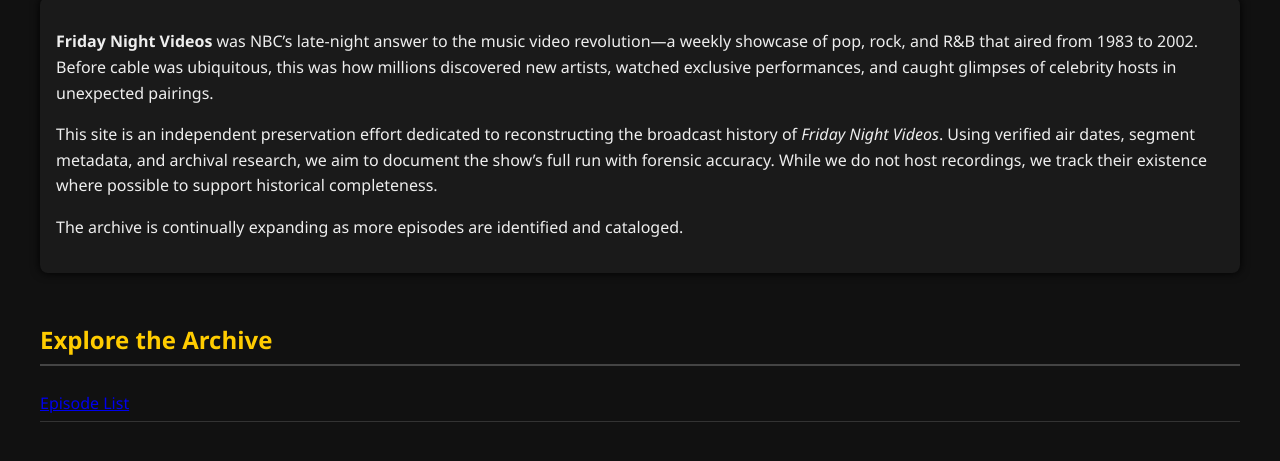
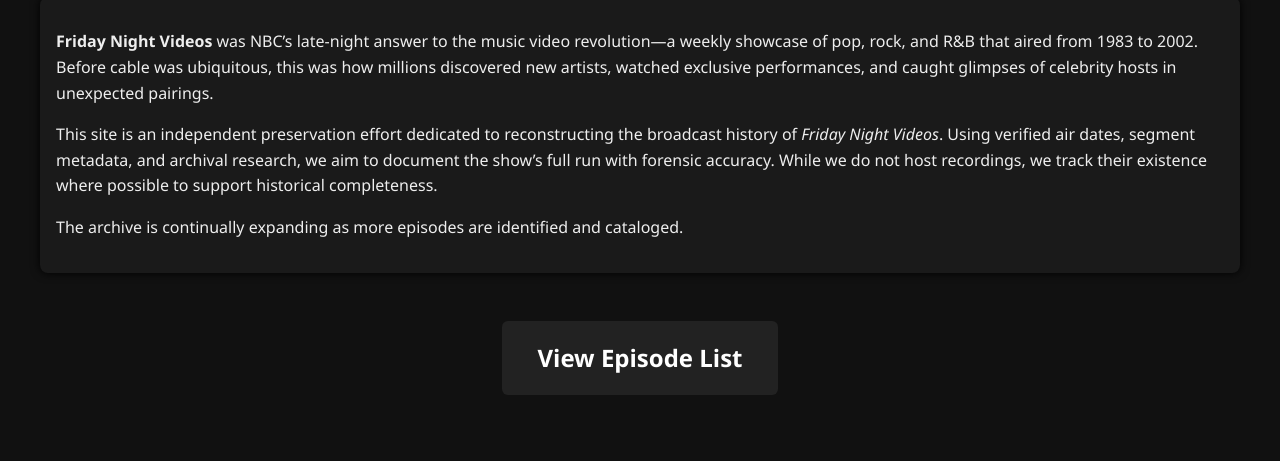
Before and after one commit to JonnyGators/fnv-archive, a Jekyll site: the page built from index.md, in a window 1280 px wide, cut to the strip 392-853 px from the top of the page. Built offline with Jekyll 4.4.1, drawn with Linux system fonts in a browser that asks for light colours; our own code applies the rules of GitHub Pages for plain Markdown files.

Commit message:
update index

```diff
--- a/index.md
+++ b/index.md
@@ -1,5 +1,5 @@
 <header>
-  <img src="PATH_TO_LOGO_IMAGE" alt="Friday Night Videos Logo" style="max-width: 300px; margin-bottom: 1em;">
+  <img src="PATH_TO_LOGO_IMAGE" alt="Friday Night Videos Logo" style="text-align: center;max-width: 300px; margin-bottom: 1em;">
   <h1>Friday Night Videos Archive</h1>
 </header>
 
@@ -12,10 +12,18 @@
   </section>
 
 
-<nav>
-  <h2>Explore the Archive</h2>
-  <ul>
-    <li><a href="/fnv-archive/episodes.html">Episode List</a></li>
-    <!-- Future links: About, Tools, Changelog -->
-  </ul>
-</nav>
+<div style="text-align: center; margin-top: 2em;">
+  <a href="/fnv-archive/episodes" style="
+    display: inline-block;
+    font-size: 1.5em;
+    font-weight: bold;
+    padding: 0.75em 1.5em;
+    background-color: #222;
+    color: #fff;
+    text-decoration: none;
+    border-radius: 6px;
+    transition: background-color 0.3s ease;
+  " onmouseover="this.style.backgroundColor='#444'" onmouseout="this.style.backgroundColor='#222'">
+    View Episode List
+  </a>
+</div>
```
